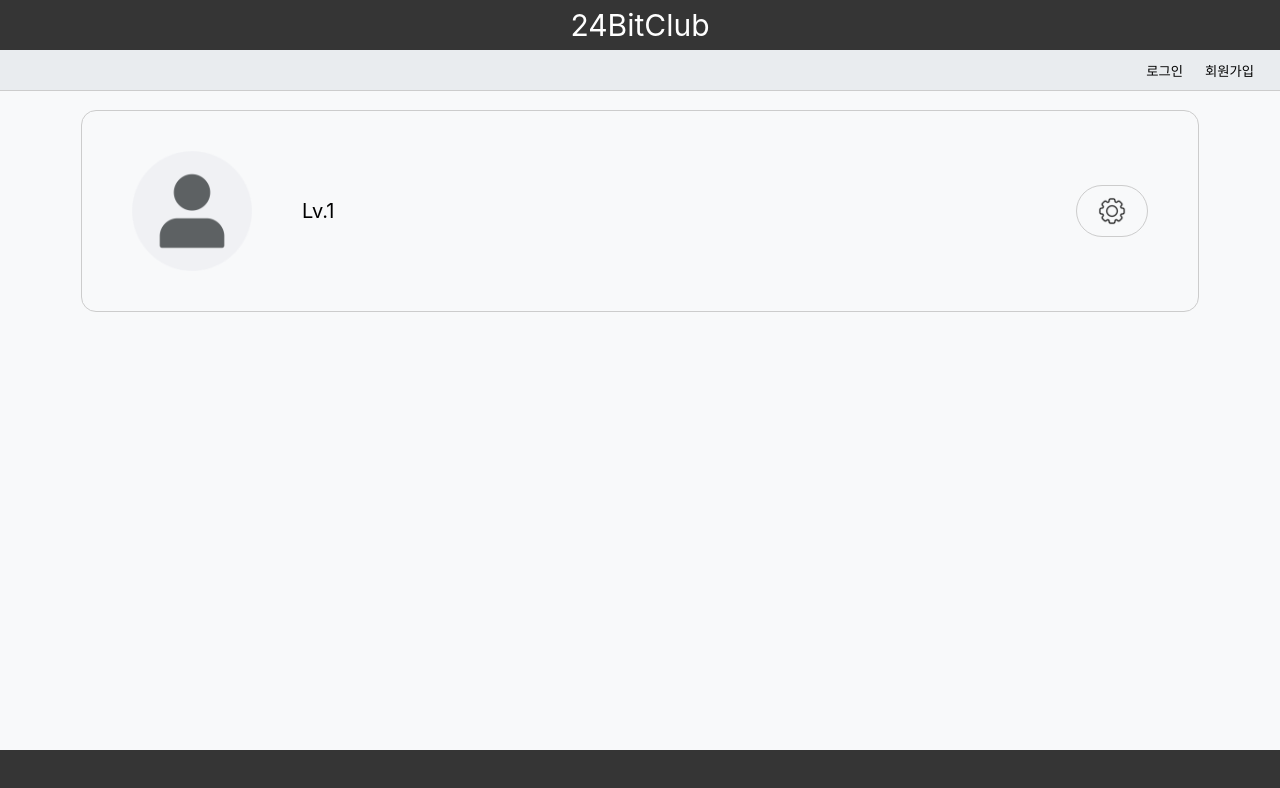
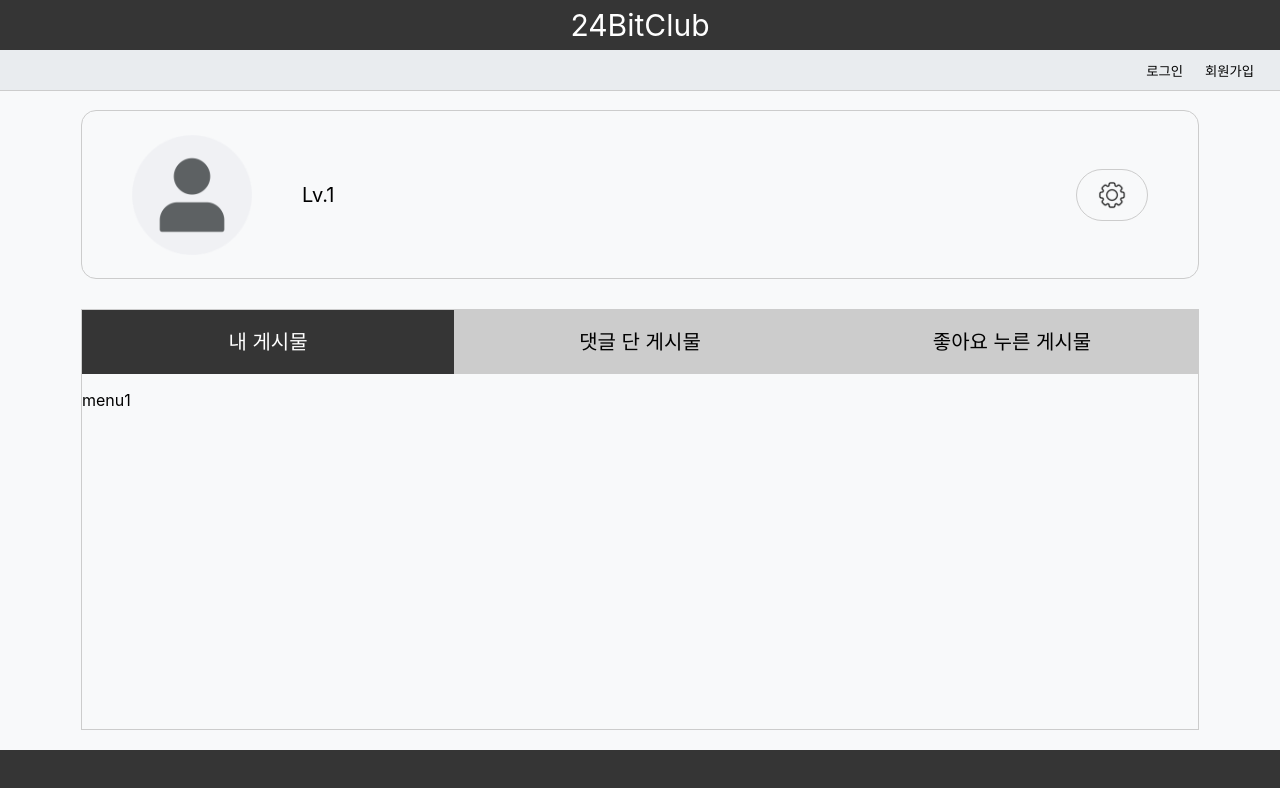
Before and after one commit to dododokk/24BitClub-React, a React (Create React App) app: page /mypage in a window 1280 px wide. Shown: the top 788 px of the page. Built offline with nearby package versions, Linux system fonts and the light colour scheme.

Commit message:
마이페이지 menu

```diff
--- a/src/component/MyPage.js
+++ b/src/component/MyPage.js
@@ -1,21 +1,45 @@
-import React, { useContext } from "react";
+import React, { useContext, useState } from "react";
 import { UserContext } from "../context/UserContext";
 import profile from "../image/profile.png";
 import setting from "../image/setting.png";
 import "../style/MyPage.css"
 
-function MyPage(){
-    const {userId, setUserId} = useContext(UserContext);
+function Label(props) {
+    return (
+        <label className={`menu-item ${props.selected === props.menu ? "active" : ""}`}
+            onClick={() => props.onSelect(props.menu)}>
+            {props.title}
+        </label>
+    )
+}
 
-    return(
+function MyPage() {
+    const { userId, setUserId } = useContext(UserContext);
+    const [selectedMenu, setSelectedMenu] = useState("menu1");
+
+    return (
+        <div id="mypage">
             <div id="myInfo">
-            <img src={profile} id="profile"/>
+                <img src={profile} id="profile" />
                 <span id="id">
                     <span id="lv">Lv.1</span><br />
                     <span id="idName">{userId}</span>
                 </span>
                 <span id="setting"><img src={setting} id="set" /></span>
             </div>
+            <div id="mywrite-content">
+                <div id="mywrite">
+                    <Label selected={selectedMenu} menu="menu1" onSelect={setSelectedMenu} title="내 게시물" />
+                    <Label selected={selectedMenu} menu="menu2" onSelect={setSelectedMenu} title="댓글 단 게시물" />
+                    <Label selected={selectedMenu} menu="menu3" onSelect={setSelectedMenu} title="좋아요 누른 게시물" />
+                </div>
+                <article>
+                    {selectedMenu === "menu1" && <p>menu1</p>}
+                    {selectedMenu === "menu2" && <p>menu2</p>}
+                    {selectedMenu === "menu3" && <p>menu3</p>}
+                </article>
+            </div>
+        </div>
     );
 }
 
--- a/src/style/MyPage.css
+++ b/src/style/MyPage.css
@@ -1,3 +1,10 @@
+#mypage{
+    display: flex;
+    align-items: center;
+    width: 100%;
+    flex-direction: column;
+}
+
 #myInfo{
     border: 1px solid #ccc;
     border-radius: 15px;
@@ -40,3 +47,36 @@
     font-size: 30px;
     font-weight: bold;
 }
+
+#mywrite-content{
+    display: flex;
+    width: 90%;
+    height: 500px;
+    margin-top: 30px;
+    border: 1px solid #ccc;
+    flex-direction: column;
+}
+#mywrite{
+    width: 100%;
+}
+.menu-item{
+    display: inline-block;
+    flex: 1;
+    white-space: nowrap; /*줄바꿈 방지*/
+    width: 33.3333%;
+    height: 64px;
+    background: #CCC;
+    color: black;
+    cursor: pointer;
+    text-align: center;
+    line-height: 64px;
+    font-size: 20px;
+}
+.menu-item.active{
+    background-color: #353535;
+    color: white;
+    cursor: default;
+}
+article{
+    display: block;
+}
```
Lines whose indentation alone changed are shown as unchanged.
